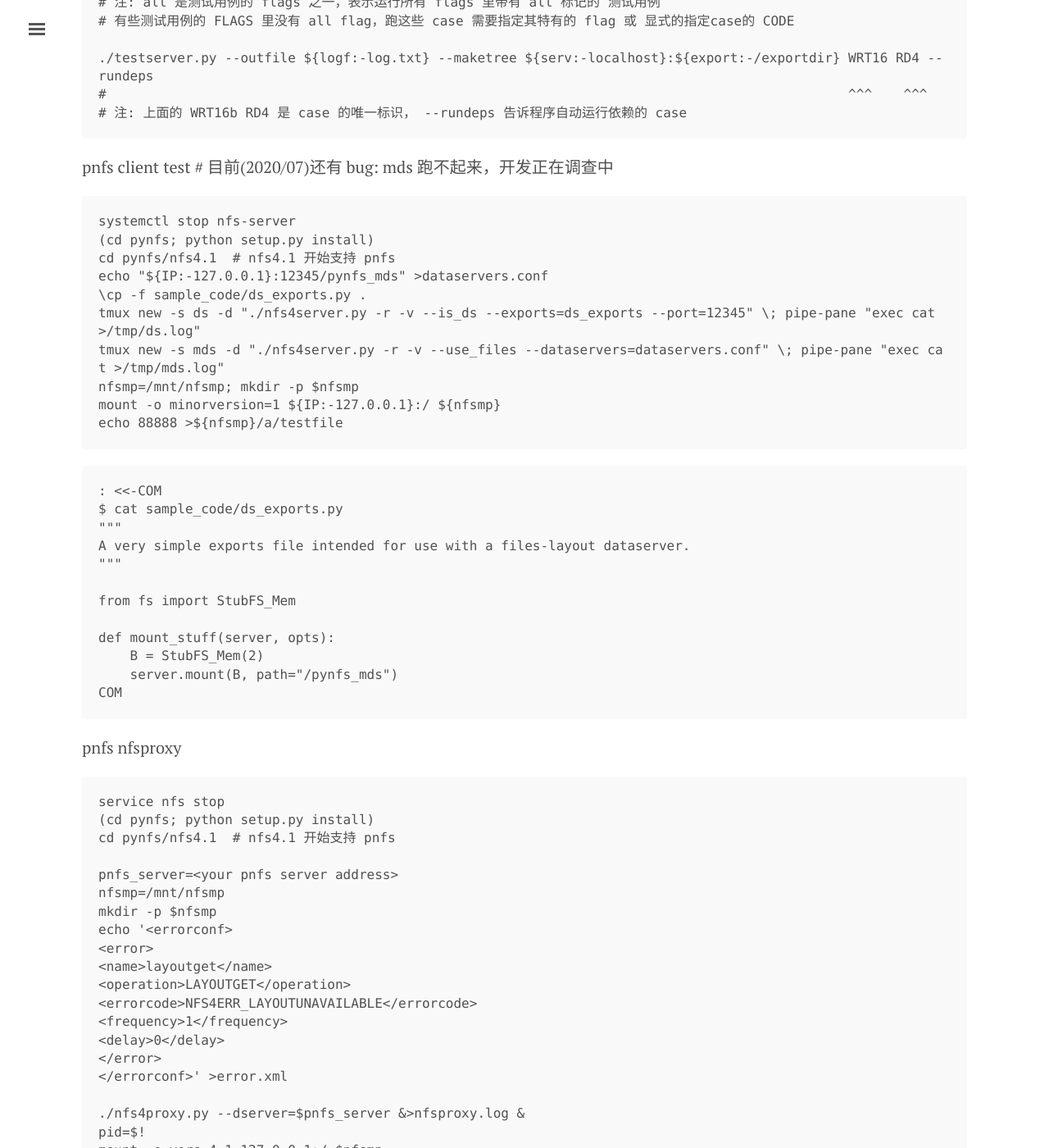
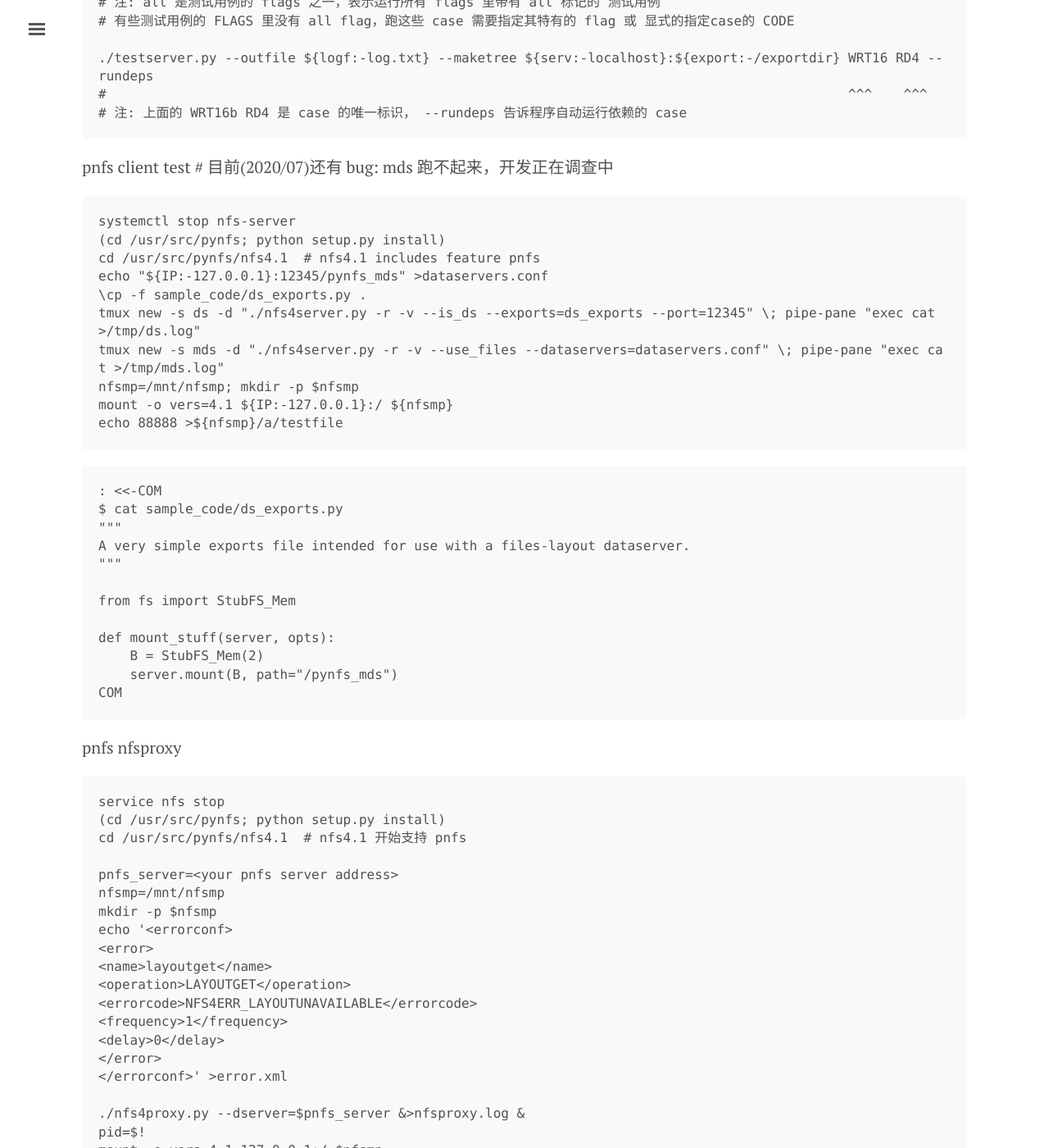
Before and after one commit to tcler/tcler.github.io, a Jekyll site: the page built from _posts/2018-03-05-pynfs.md, in a window 1280 px wide and 1400 px high, scrolled down 1832 px. Shown: the whole window at 82% size. Built offline with Jekyll 4.4.1, drawn with Linux system fonts in a browser that asks for light colours; some of the changed text lies outside the part shown.

Commit message:
Update 2018-03-05-pynfs.md

````diff
--- a/_posts/2018-03-05-pynfs.md
+++ b/_posts/2018-03-05-pynfs.md
@@ -50,8 +50,8 @@
 
 server test
 ```
-(cd pynfs/; python setup.py install)
-cd pynfs/nfs4.0 # or cd pynfs/nfs4.1
+(cd /usr/src/pynfs/; python setup.py install)
+cd /usr/src/pynfs/nfs4.0 # or cd pynfs/nfs4.1
 
 mkdir -p /exportdir && echo '/exportdir *(rw,no_root_squash,insecure)' >/etc/exports && systemctl restart nfs-server
 ./testserver.py --outfile ${logf:-log.txt} --maketree ${serv:-localhost}:${export:-/exportdir} all
@@ -67,14 +67,14 @@
 pnfs client test  # 目前(2020/07)还有 bug: mds 跑不起来，开发正在调查中
 ```
 systemctl stop nfs-server
-(cd pynfs; python setup.py install)
-cd pynfs/nfs4.1  # nfs4.1 开始支持 pnfs
+(cd /usr/src/pynfs; python setup.py install)
+cd /usr/src/pynfs/nfs4.1  # nfs4.1 includes feature pnfs
 echo "${IP:-127.0.0.1}:12345/pynfs_mds" >dataservers.conf
 \cp -f sample_code/ds_exports.py .
 tmux new -s ds -d "./nfs4server.py -r -v --is_ds --exports=ds_exports --port=12345" \; pipe-pane "exec cat >/tmp/ds.log"
 tmux new -s mds -d "./nfs4server.py -r -v --use_files --dataservers=dataservers.conf" \; pipe-pane "exec cat >/tmp/mds.log"
 nfsmp=/mnt/nfsmp; mkdir -p $nfsmp
-mount -o minorversion=1 ${IP:-127.0.0.1}:/ ${nfsmp}
+mount -o vers=4.1 ${IP:-127.0.0.1}:/ ${nfsmp}
 echo 88888 >${nfsmp}/a/testfile
 ```
 
@@ -96,8 +96,8 @@
 pnfs nfsproxy
 ```
 service nfs stop
-(cd pynfs; python setup.py install)
-cd pynfs/nfs4.1  # nfs4.1 开始支持 pnfs
+(cd /usr/src/pynfs; python setup.py install)
+cd /usr/src/pynfs/nfs4.1  # nfs4.1 开始支持 pnfs
 
 pnfs_server=<your pnfs server address>
 nfsmp=/mnt/nfsmp
````
